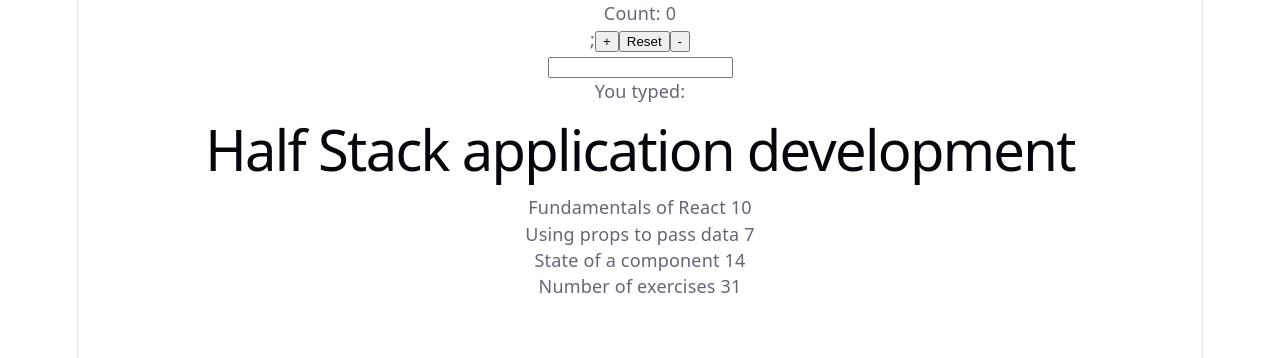
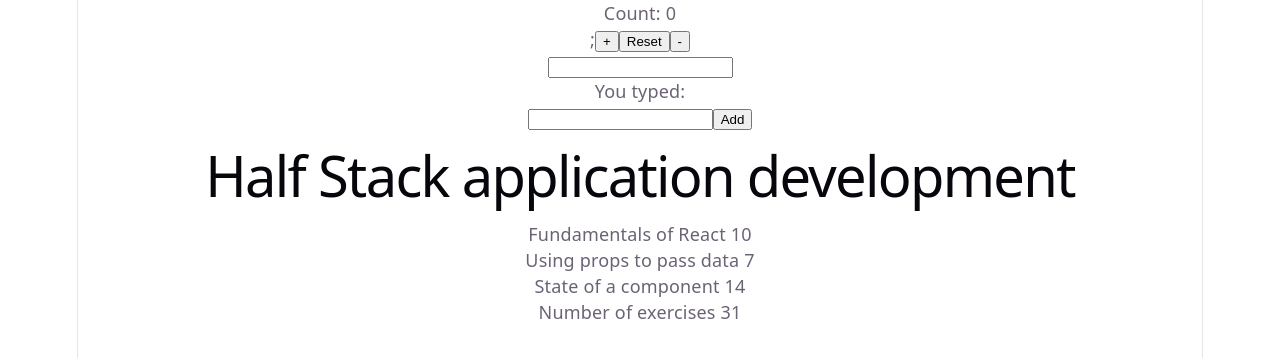
Before and after one commit to RefiloeMpore/Javascript-Practice, a React (Vite) app in the folder course-catalogue/: page / in a window 1280 px wide. Shown: the top 358 px of the page. Built offline with nearby package versions, Linux system fonts and the light colour scheme.

Commit message:
Part 1d: list with array state working

```diff
--- a/course-catalogue/src/App.jsx
+++ b/course-catalogue/src/App.jsx
@@ -1,5 +1,6 @@
 import Counter from './Counter';
 import TextInput from './TextInput';
+import List from './List';
 
 function Header({ course }) {
   return <h1>{course}</h1>;
@@ -37,6 +38,7 @@
     <div>
       <Counter/>
       <TextInput/>
+      <List/>
 
       <Header course={name} />
       <Content
--- /dev/null
+++ b/course-catalogue/src/List.jsx
@@ -0,0 +1,27 @@
+import {useState} from 'react';
+
+function List() {
+    const[text, setText] = useState('');         //for the input
+    const[items, setItems] = useState([]);         //for the list
+
+    function addItem() {
+    setItems([...items, text]);
+    setText('');
+
+    }
+    return (
+        <div>
+            <input
+            type= "text"
+            value ={text}
+            onChange={(e) =>setText(e.target.value)}/>
+            <button onClick={addItem}>Add</button>
+            <ul>
+                {items.map((item, index)=>
+                <li key={index}>{item}</li>
+        )}
+            </ul>
+        </div>
+    );
+}
+ export default List;
```
